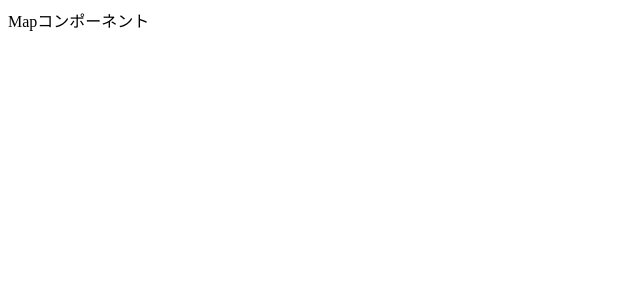
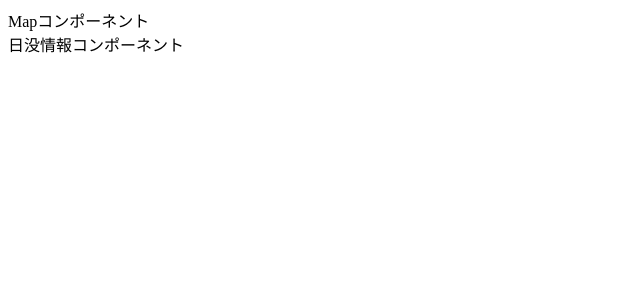
Before and after one commit to y4shiro/sunset-time-notify, a Next.js app: page / in a window 1280 px wide. Shown: the top 300 px of the page, without its empty margins (0-640 px from the left). Built offline with nearby package versions, Linux system fonts and the light colour scheme.

Commit message:
SunsetInfo コンポーネント作成

```diff
--- a/src/components/MainContent.tsx
+++ b/src/components/MainContent.tsx
@@ -1,11 +1,13 @@
 import React, { VFC } from 'react';
+
 import Map from './Map';
+import SunsetInfo from './SunsetInfo';
 
 const MainContent: VFC = () => {
   return (
     <div className='flex flex-wrap'>
       <Map />
-      {/* <div>日没情報コンポーネント</div> */}
+      <SunsetInfo />
     </div>
   );
 };
--- /dev/null
+++ b/src/components/SunsetInfo.tsx
@@ -0,0 +1,7 @@
+import React from 'react';
+
+const SunsetInfo = () => {
+  return <div>日没情報コンポーネント</div>;
+};
+
+export default SunsetInfo;
```
